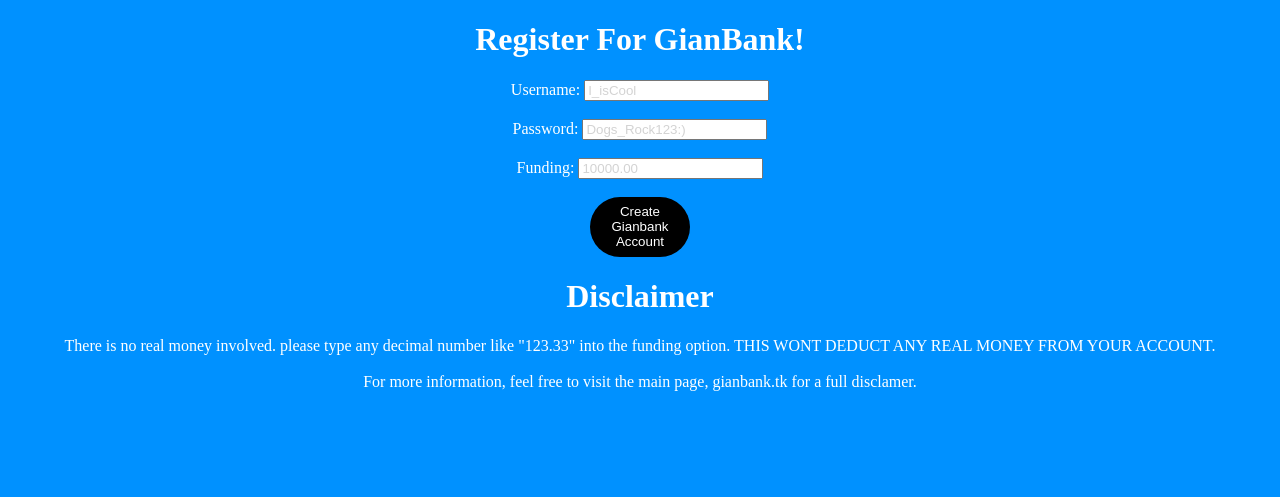
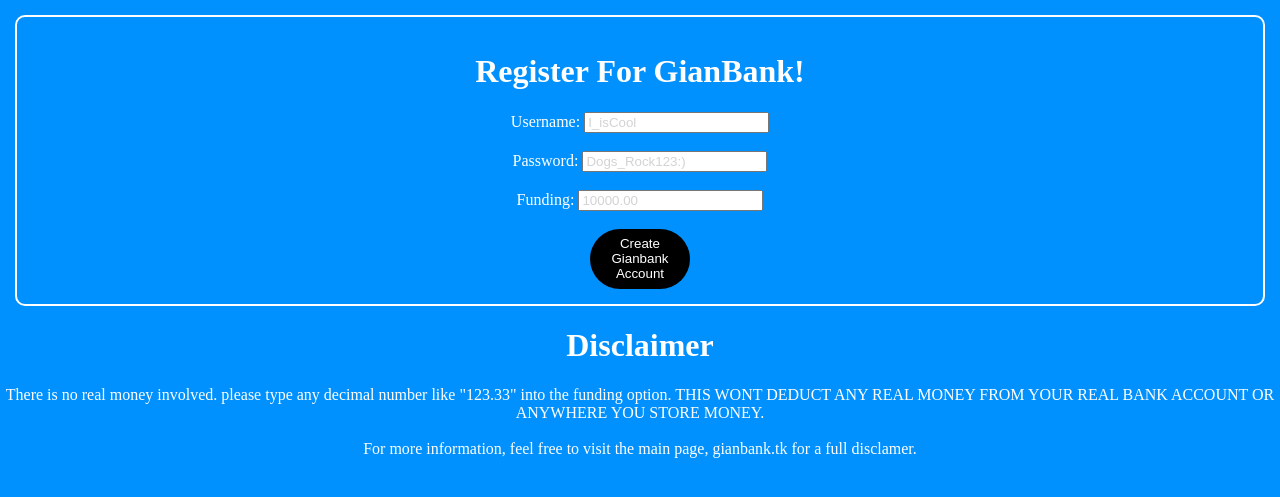
Before and after one commit to Gsingh225/GianBank_Sim, a Flask app: template templates/register.html in a window 1280 px wide. Shown: the top 497 px of the page. Run offline with Flask 2, Linux system fonts and the light colour scheme; the template is opened without the code that fills it, so the values that code supplies are empty.

Commit message:
registeration_pg_done

```diff
--- a/templates/register.html
+++ b/templates/register.html
@@ -20,9 +20,16 @@
             background-color: black;
             color: white;
         }
+        #top{
+            border: solid white 2px;
+            padding: 15px;
+            margin: 15px;
+            border-radius: 10px;
+        }
     </style>
 </head>
 <body>
+    <div id="top">
         <h1>Register For GianBank!</h1>
         <form>
             <label for="userr">Username:</label>
@@ -36,9 +43,10 @@
             <br><br>
             <button id="gogogo">Create Gianbank Account</button>
         </form>
+    </div>
     <h1>Disclaimer</h1>
     <p>
-        There is no real money involved. please type any decimal number like "123.33" into the funding option. THIS WONT DEDUCT ANY REAL MONEY FROM YOUR ACCOUNT.
+        There is no real money involved. please type any decimal number like "123.33" into the funding option. THIS WONT DEDUCT ANY REAL MONEY FROM YOUR REAL BANK ACCOUNT OR ANYWHERE YOU STORE MONEY.
         <br><br>
         For more information, feel free to visit the main page, gianbank.tk for a full disclamer.
     </p>
```
Lines whose indentation alone changed are shown as unchanged.
